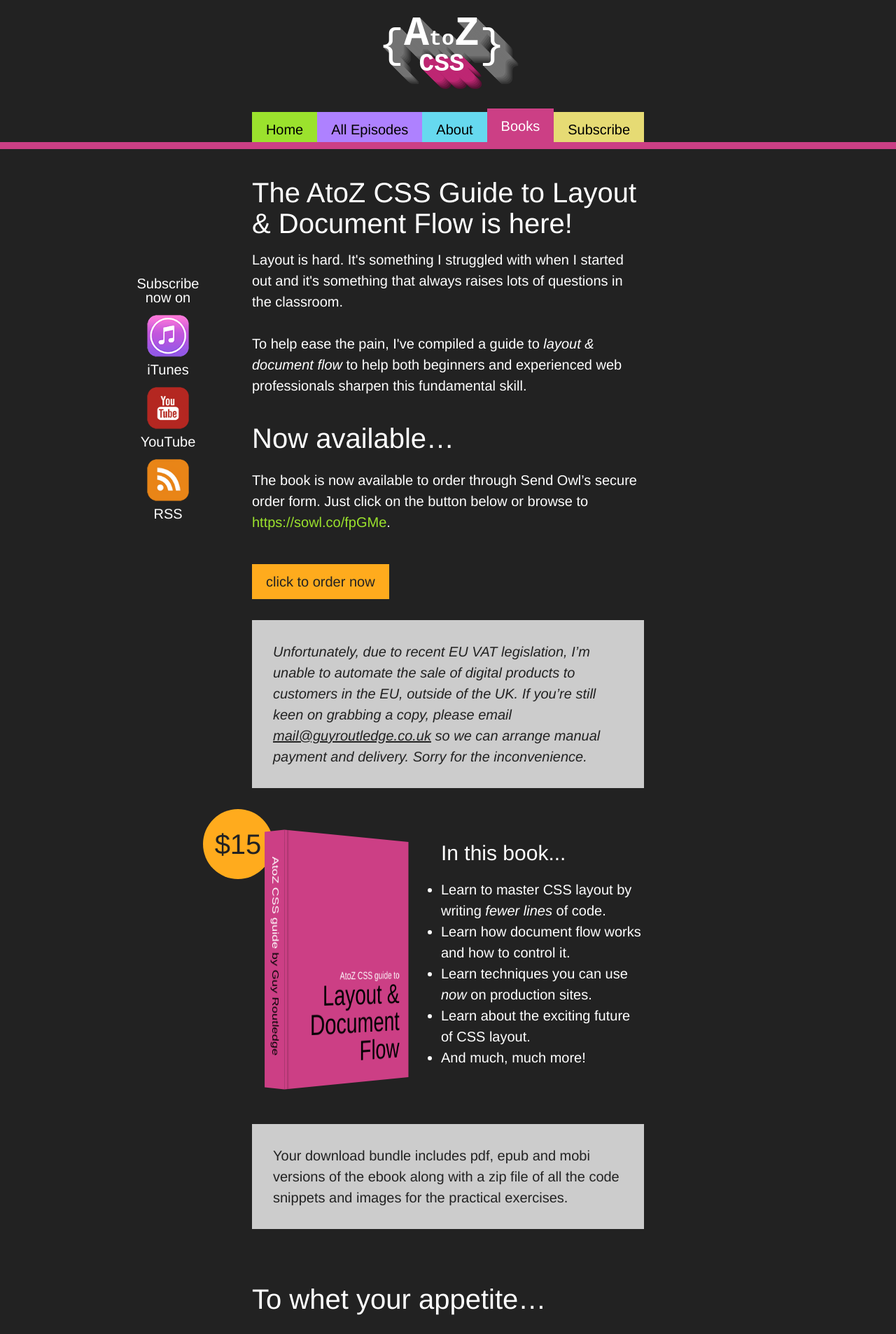
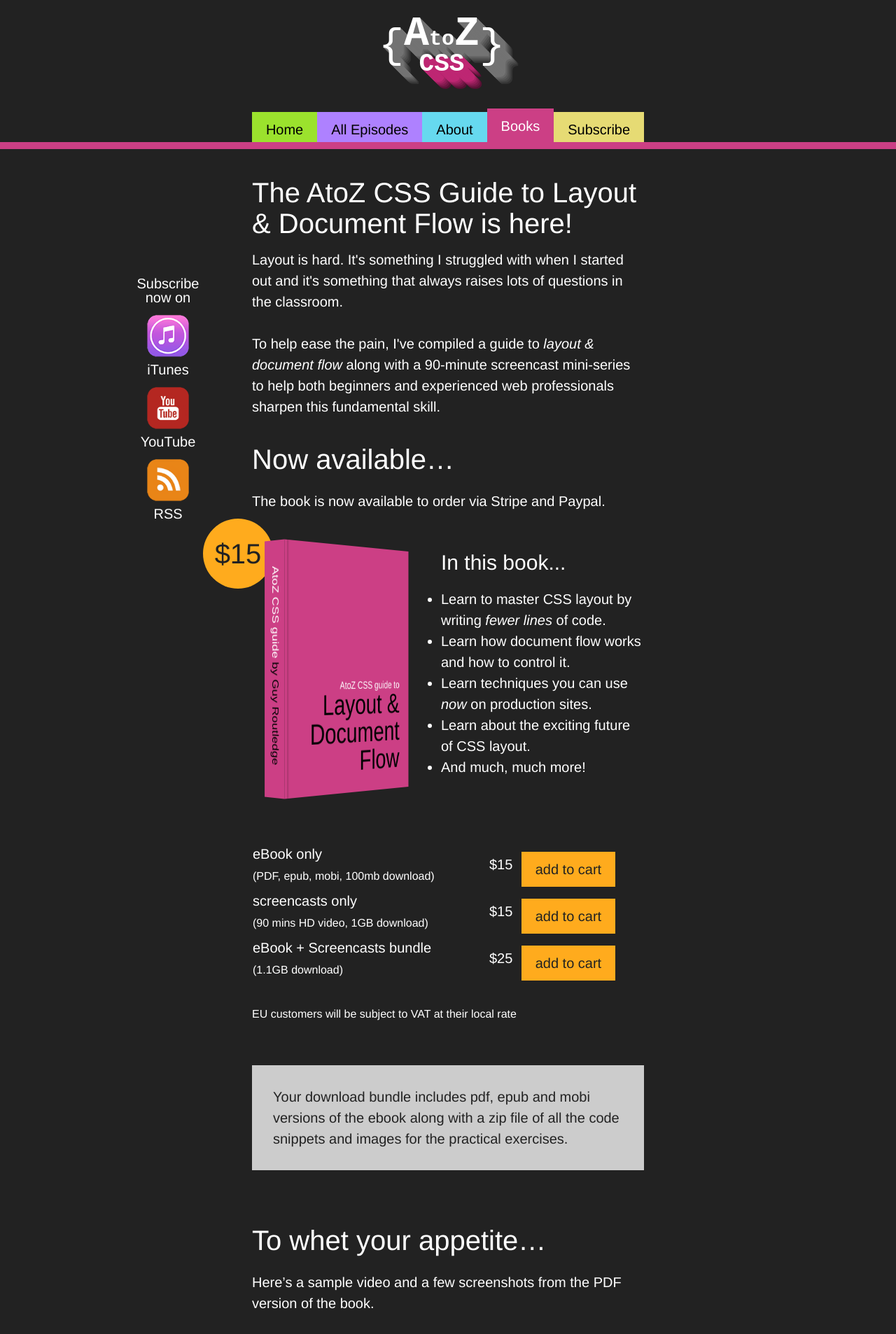
Before and after one commit to guyroutledge/atozcss, a Jekyll site: the page built from books.html, in a window 1280 px wide. Shown: the top 1906 px of the page at 70% size. Built offline with Jekyll 4.4.1, drawn with Linux system fonts in a browser that asks for light colours; a script that is not in the unit is left out; comment, search, counter and statistics services are not loaded; some of the changed text lies outside the part shown.

Commit message:
Add additional packages for book

```diff
--- a/books.html
+++ b/books.html
@@ -13,22 +13,11 @@ permalink: /books/index.html
 	classroom.</p>
 
 	<p>To help ease the pain, I've compiled a guide to <em>layout &amp; document flow</em>
-	to help both beginners and experienced web professionals sharpen this
+	along with a 90-minute screencast mini-series to help both beginners and experienced web professionals sharpen this
 	fundamental skill.</p>
 
-
 	<h2>Now available&hellip;</h2>
-	<p>The book is now available to order through Send Owl’s secure order form. Just click on the button below or browse to <a href="https://sowl.co/fpGMe">https://sowl.co/fpGMe</a>.</p>
-
-	<p class="button-container">
-		<a href="https://transactions.sendowl.com/products/77639/B878EE11/add_to_cart" rel="nofollow" class="button button-books">click to order now</a>
-		<script type="text/javascript" src="https://transactions.sendowl.com/assets/sendowl.js" async></script>
-	</p>
-
-	<div class="book__alert">
-		<p><em>Unfortunately, due to recent EU VAT legislation, I’m unable to automate the sale of digital products to customers in the EU, outside of the UK.
-			If you’re still keen on grabbing a copy, please email <a href="mailto:mail@guyroutledge.co.uk">mail@guyroutledge.co.uk</a> so we can arrange manual payment and delivery. Sorry for the inconvenience.</em></p>
-	</div>
+	<p>The book is now available to order via Stripe and Paypal.</p>
 
 	<div class="book-offer">
 		<div class="book__container--single">
@@ -57,13 +46,53 @@ permalink: /books/index.html
 		</ul>
 	</div>
 
+	<table class="book-table">
+		<tr>
+			<td>
+				eBook only <br><small>(PDF, epub, mobi, 100mb download)</small>
+			</td>
+			<td>
+				$15
+			</td>
+			<td>
+				<a href="https://transactions.sendowl.com/products/77639/B878EE11/add_to_cart" rel="nofollow" class="button button-books">add to cart</a>
+			</td>
+		</tr>
+		<tr>
+			<td>
+				screencasts only <br><small>(90 mins HD video, 1GB download)</small>
+			</td>
+			<td>
+				$15
+			</td>
+			<td>
+				<a href="https://transactions.sendowl.com/products/140581/8F86B5C3/add_to_cart" rel="nofollow" class="button button-books">add to cart</a>
+			</td>
+		</tr>
+		<tr>
+			<td>
+				eBook + Screencasts bundle<br><small>(1.1GB download)</small>
+			</td>
+			<td>
+				$25
+			</td>
+			<td>
+				<a href="https://transactions.sendowl.com/packages/8724/1BFBCD48/add_to_cart" rel="nofollow" class="button button-books">add to cart</a>
+			</td>
+		</tr>
+	</table>
+	<p class="book-table-footer"><small>EU customers will be subject to VAT at their local rate</small></p>
+
 	<div class="book__alert"><p>Your download bundle includes pdf, epub and mobi versions of the
 	ebook along with a zip file of all the code snippets and images for
 	the practical exercises.<p></div>
 
 	<h2>To whet your appetite&hellip;</h2>
 
-	<p>Here are a few screenshots from the PDF version of the book.</p>
+	<p>Here’s a sample video and a few screenshots from the PDF version of the book.</p>
+
+	<script charset="ISO-8859-1" src="//fast.wistia.com/assets/external/E-v1.js" async></script>
+	<div id="sample-video" class="wistia_embed wistia_async_g1pf2qu3mn videoFoam=true" style="width:560px;height:320px;"> </div>
 
 	<img class="book-img" src="/img/book1.png" alt="Screenshot of AtoZ CSS ebook">
 	<p>Learn fundamental CSS concepts such as the difference
@@ -84,11 +113,44 @@ permalink: /books/index.html
 	<p>Finally, we take a deep dive into CSS layout of the “future” and look at
 	flexbox and the new grid layout module.</p>
 
-	<p>If all of that sounds like your cup of tea,<p>
-	<p class="button-container">
-		<a href="https://transactions.sendowl.com/products/77639/B878EE11/add_to_cart" rel="nofollow" class="button button-books">order your copy now!</a>
-		<script type="text/javascript" src="https://transactions.sendowl.com/assets/sendowl.js" async></script>
-	</p>
+	<p>If all of that sounds like your cup of tea, order now.<p>
+	<table class="book-table">
+		<tr>
+			<td>
+				eBook only <br><small>(PDF, epub, mobi, 100mb download)</small>
+			</td>
+			<td>
+				$15
+			</td>
+			<td>
+				<a href="https://transactions.sendowl.com/products/77639/B878EE11/add_to_cart" rel="nofollow" class="button button-books">add to cart</a>
+			</td>
+		</tr>
+		<tr>
+			<td>
+				screencasts only <br><small>(90 mins HD video, 1GB download)</small>
+			</td>
+			<td>
+				$15
+			</td>
+			<td>
+				<a href="https://transactions.sendowl.com/products/140581/8F86B5C3/add_to_cart" rel="nofollow" class="button button-books">add to cart</a>
+			</td>
+		</tr>
+		<tr>
+			<td>
+				eBook + Screencasts bundle
+			</td>
+			<td>
+				$25
+			</td>
+			<td>
+				<a href="https://transactions.sendowl.com/packages/8724/1BFBCD48/add_to_cart" rel="nofollow" class="button button-books">add to cart</a>
+			</td>
+		</tr>
+	</table>
+	<p class="book-table-footer"><small>EU customers will be subject to VAT at their local rate</small></p>
 
 
 </div>
+<script type="text/javascript" src="https://transactions.sendowl.com/assets/sendowl.js" ></script>
--- a/css/scss/_book.scss
+++ b/css/scss/_book.scss
@@ -163,3 +163,11 @@ $book-height:350px;
 .book-img {
 	margin:$font-margin-bottom 0;
 }
+
+.book-table {
+	width:100%;
+	margin:$font-margin-bottom*2 0 $font-margin-bottom;
+}
+.book-table-footer {
+	margin-bottom:$font-margin-bottom*2;
+}
```
Also changed, not shown: _includes/style.css, 1 other file.
